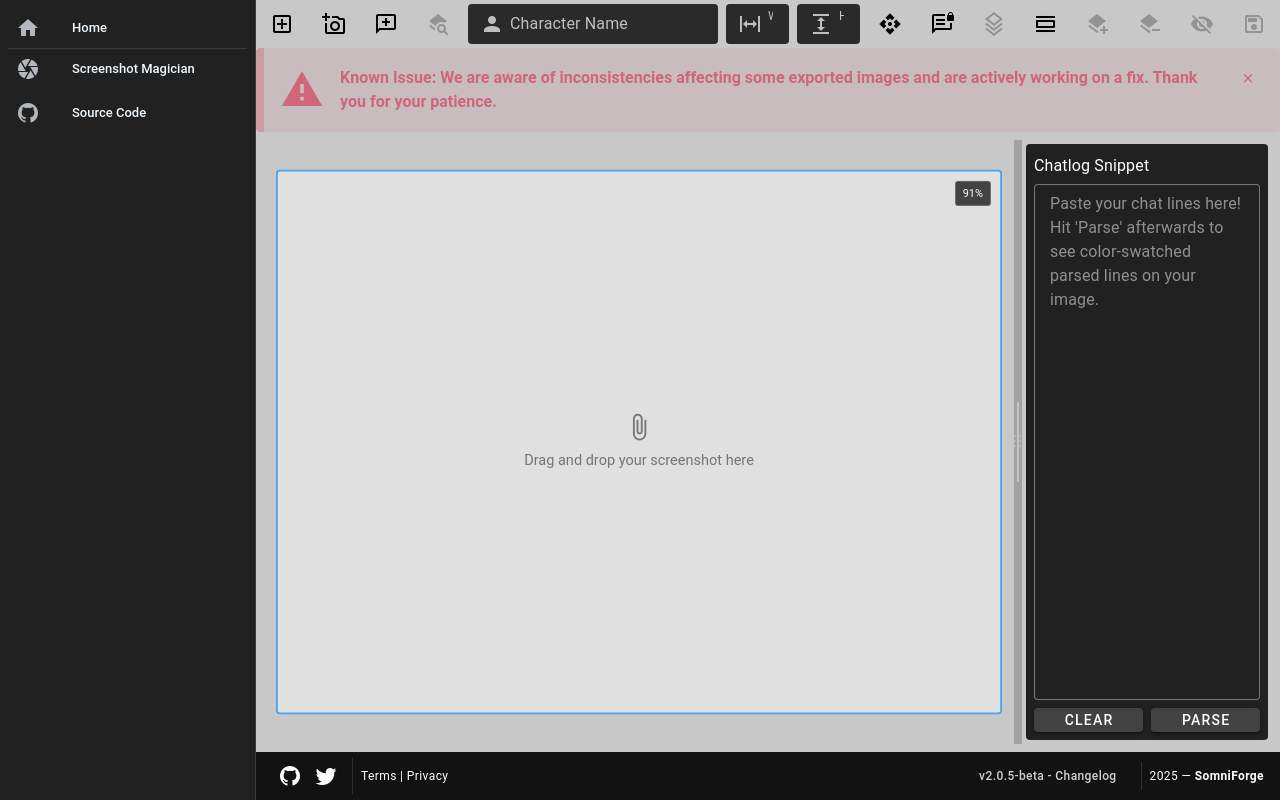
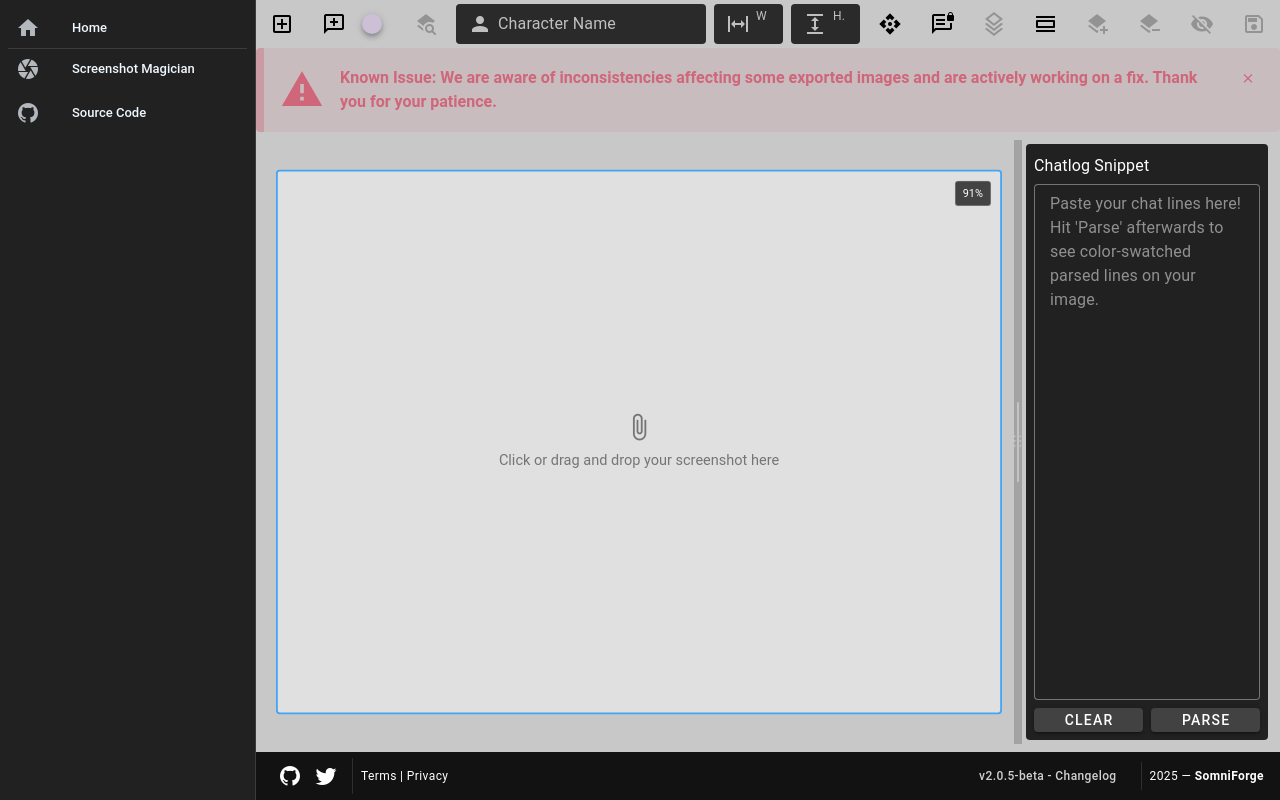
Before and after one commit to SomniForge/Screenshot-Magician, a Vue app in the folder frontend/: page /ssmag in a window 1280 px wide. Built offline with nearby package versions, Linux system fonts and the light colour scheme.

Commit message:
strip timestamps button + click to select file
top left of UI there is now a button that will strip timestamps from parsed text, as well as the drag option now allowing a user to click it to select a file instead.

```diff
--- a/frontend/src/components/Magician.vue
+++ b/frontend/src/components/Magician.vue
@@ -14,6 +14,7 @@ const dropZoneHeight = ref<number | null>(600); // Default height
 const fileInputRef = ref<HTMLInputElement | null>(null); // Ref for the file input element
 const chatFileInputRef = ref<HTMLInputElement | null>(null); // New ref for chat file input
 const showNewSessionDialog = ref(false); // Control dialog visibility
+const stripTimestamps = ref(false); // New state for stripping timestamps
 
 // --- Resizable Chat Panel State ---
 const chatPanelRef = ref<HTMLElement | null>(null);
@@ -268,17 +269,23 @@ const clearChatlog = () => {
 const parseChatlog = () => {
   const lines = chatlogText.value.split('\n').filter(line => line.trim() !== '');
   parsedChatLines.value = lines.map((line, index) => {
+    let processedText = line;
+
+    // Strip timestamps if the option is enabled
+    if (stripTimestamps.value) {
+      processedText = processedText.replace(/^\[\d{2}:\d{2}:\d{2}\]\s*/, '');
+    }
+
     let color: string | undefined = undefined;
-    let processedText = line;
 
     // First check for cellphone messages
     const cellphonePattern = colorMappings.find(mapping =>
-      mapping.checkPlayerName && mapping.pattern.test(line)
+      mapping.checkPlayerName && mapping.pattern.test(processedText)
     );
 
     if (cellphonePattern && characterName.value) {
       // If it's the player's message, use white color
-      if (line.startsWith(characterName.value)) {
+      if (processedText.startsWith(characterName.value)) {
         color = 'rgb(255, 255, 255)';
       } else {
         // Otherwise use yellow for incoming calls
@@ -287,7 +294,7 @@ const parseChatlog = () => {
     } else {
       // Check for patterns that should color the entire line
       const fullLinePattern = colorMappings.find(mapping =>
-        mapping.fullLine && !mapping.checkPlayerName && mapping.pattern.test(line)
+        mapping.fullLine && !mapping.checkPlayerName && mapping.pattern.test(processedText)
       );
 
       if (fullLinePattern) {
@@ -295,11 +302,11 @@ const parseChatlog = () => {
       } else {
         // Check for split patterns
         const splitPattern = colorMappings.find(mapping =>
-          mapping.splitPattern && mapping.pattern.test(line)
+          mapping.splitPattern && mapping.pattern.test(processedText)
         );
 
         if (splitPattern && splitPattern.splitPattern && splitPattern.markerColor) {
-          const parts = line.split(splitPattern.splitPattern);
+          const parts = processedText.split(splitPattern.splitPattern);
           if (parts.length > 1) {
             processedText = parts.map((part, i) => {
               if (splitPattern.splitPattern?.test(part)) {
@@ -312,7 +319,7 @@ const parseChatlog = () => {
         } else {
           // Check other patterns
           for (const mapping of colorMappings) {
-            if (mapping.pattern.test(line)) {
+            if (mapping.pattern.test(processedText)) {
               color = mapping.color;
               break;
             }
@@ -1301,7 +1308,8 @@ const saveEditorState = () => {
     isChatDraggingEnabled: isChatDraggingEnabled.value,
     showBlackBars: showBlackBars.value,
     censoredRegions: censoredRegions.value,
-    selectedText: { ...selectedText }
+    selectedText: { ...selectedText },
+    stripTimestamps: stripTimestamps.value // Save the new option
   };
   Cookies.set('editorState', JSON.stringify(state), { expires: 365 });
 };
@@ -1323,6 +1331,7 @@ const loadEditorState = () => {
       showBlackBars.value = state.showBlackBars || false;
       censoredRegions.value = state.censoredRegions || [];
       Object.assign(selectedText, state.selectedText || { lineIndex: -1, startOffset: 0, endOffset: 0, text: '' });
+      stripTimestamps.value = state.stripTimestamps || false; // Load the new option
 
       // If there's chat text, parse it
       if (chatlogText.value) {
@@ -1363,7 +1372,8 @@ watch([
   isChatDraggingEnabled,
   showBlackBars,
   censoredRegions,
-  () => ({ ...selectedText })
+  () => ({ ...selectedText }),
+  stripTimestamps // Watch the new option
 ], () => {
   saveEditorState();
 }, { deep: true });
@@ -1386,6 +1396,13 @@ onMounted(() => {
     });
   }, 100);
 });
+
+// Add this new method to handle the click on drop zone
+const handleDropZoneClick = (event: Event) => {
+  if (!droppedImageSrc.value) {
+    triggerFileInput();
+  }
+};
 
 </script>
 
@@ -1402,14 +1419,22 @@ onMounted(() => {
             ></v-btn>
           </template>
         </v-tooltip>
-        <v-tooltip text="Import Screenshot" location="bottom">
-          <template v-slot:activator="{ props }">
-            <v-btn v-bind="props" icon="mdi-camera-plus-outline" @click="triggerFileInput"></v-btn>
-          </template>
-        </v-tooltip>
         <v-tooltip text="Import Chatlog" location="bottom">
           <template v-slot:activator="{ props }">
             <v-btn v-bind="props" icon="mdi-message-plus-outline" @click="triggerChatFileInput"></v-btn>
+          </template>
+        </v-tooltip>
+        <v-tooltip text="Strip Timestamps from Chatlog" location="bottom">
+          <template v-slot:activator="{ props }">
+            <v-switch
+              v-bind="props"
+              v-model="stripTimestamps"
+              color="primary"
+              density="compact"
+              hide-details
+              class="ms-2 me-1 custom-switch"
+              @change="parseChatlog"
+            ></v-switch>
           </template>
         </v-tooltip>
         <v-tooltip text="Import Layer Image (Coming Soon!)" location="bottom">
@@ -1607,12 +1632,19 @@ onMounted(() => {
         <div class="aspect-ratio-container" :style="aspectRatioContainerStyle">
           <v-sheet
             class="drop-zone d-flex align-center justify-center pa-0"
-            :class="{ 'is-dragging-over': isDraggingOverDropZone }"
+            :class="{
+              'is-dragging-over': isDraggingOverDropZone,
+              'clickable': !droppedImageSrc
+            }"
             :style="dropZoneStyle as CSSProperties"
             @dragover="handleDragOver"
             @dragleave="handleDragLeave"
             @drop="handleDrop"
             @wheel="handleWheel"
+            @click="handleDropZoneClick"
+            :role="!droppedImageSrc ? 'button' : undefined"
+            :tabindex="!droppedImageSrc ? 0 : undefined"
+            @keydown.enter="handleDropZoneClick"
           >
             <!-- Scale indicator when dropzone is scaled down -->
             <div v-if="isScaledDown" class="scale-indicator">
@@ -1635,7 +1667,7 @@ onMounted(() => {
             <!-- Display Placeholder -->
             <div v-else class="text-center">
               <v-icon size="x-large" color="grey-darken-1">mdi-paperclip</v-icon>
-              <div class="text-grey-darken-1 mt-2">Drag and drop your screenshot here</div>
+              <div class="text-grey-darken-1 mt-2">Click or drag and drop your screenshot here</div>
             </div>
 
             <!-- Chat Overlay with fixed-width wrapping -->
@@ -1792,13 +1824,20 @@ onMounted(() => {
 }
 
 .drop-zone {
-  border: 2px dashed transparent; /* Base border */
-  transition: background-color 0.2s ease, border-color 0.2s ease; /* Smooth transition */
-}
-
-.drop-zone.is-dragging-over {
-  border-color: #42a5f5; /* Highlight border when dragging */
-  background-color: #e3f2fd; /* Light blue background */
+  border: 2px dashed transparent;
+  transition: background-color 0.2s ease, border-color 0.2s ease;
+}
+
+.drop-zone.clickable:hover {
+  border-color: #42a5f5;
+  background-color: #e3f2fd;
+  cursor: pointer;
+}
+
+.drop-zone.clickable:focus {
+  outline: none;
+  border-color: #42a5f5;
+  background-color: #e3f2fd;
 }
 
 .dropped-image {
@@ -1969,4 +2008,11 @@ onMounted(() => {
   pointer-events: none;
   border: 1px solid rgba(255, 255, 255, 0.3);
 }
+
+/* Add custom style for the switch if needed */
+.custom-switch {
+  /* Adjust display or margins if it doesn't align well in the toolbar */
+  display: inline-flex; /* Helps with alignment in flex containers */
+  align-items: center;
+}
 </style>
```
